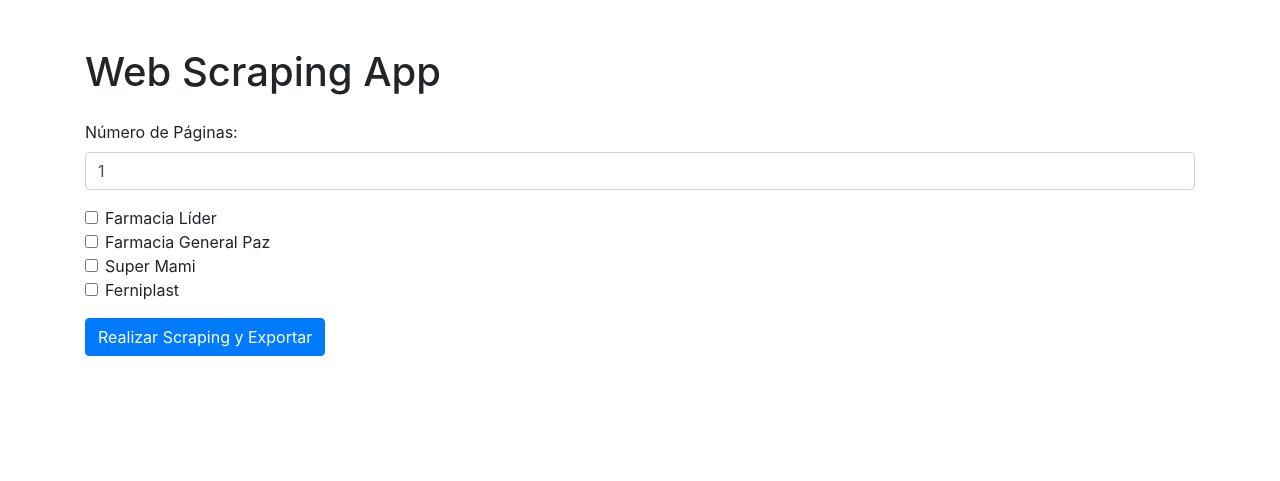
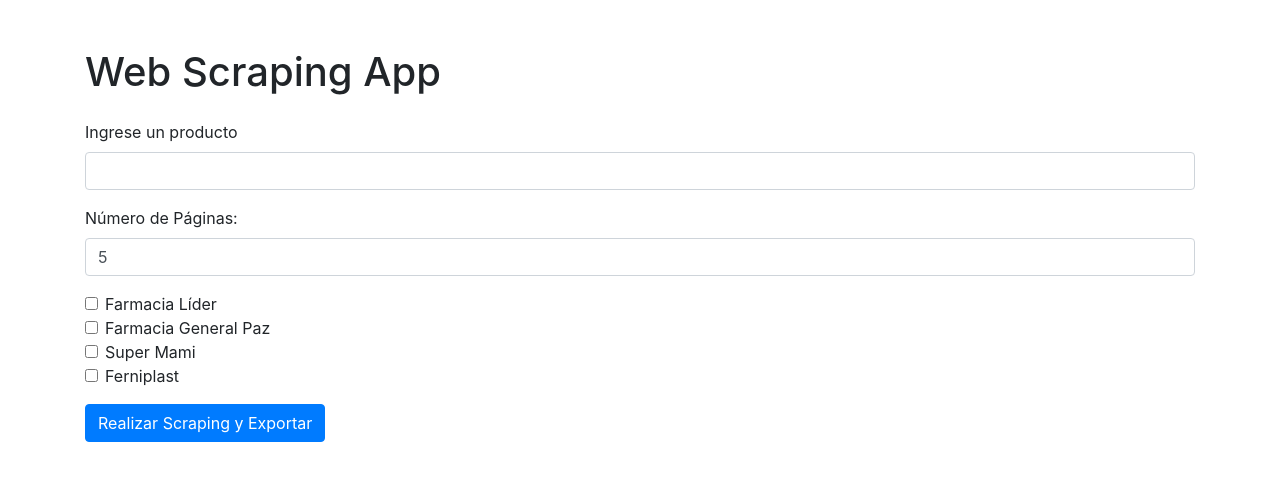
Before and after one commit to jeremontoya155/Comparador-Precios, a Flask app: page / in a window 1280 px wide. Shown: the top 481 px of the page. Run offline with Flask 3, Linux system fonts and the light colour scheme; some libraries are stand-ins or nearby versions.

Commit message:
Agreganmos cambio 3

```diff
--- a/templates/index.html
+++ b/templates/index.html
@@ -12,8 +12,12 @@
         <h1 class="mb-4">Web Scraping App</h1>
         <form action="/scrape" method="POST">
             <div class="form-group">
+                <label for="Ejemplo">Ingrese un producto</label>
+                <input type="number" class="form-control" id="Ejemplo" name="Ejemplo" >
+            </div>
+            <div class="form-group">
                 <label for="num_paginas">Número de Páginas:</label>
-                <input type="number" class="form-control" id="num_paginas" name="num_paginas" value="1">
+                <input type="number" class="form-control" id="num_paginas" name="num_paginas" value="5">
             </div>
             <div class="form-check">
                 <input type="checkbox" class="form-check-input" id="farmacia_lider" name="farmacia_lider">
```
